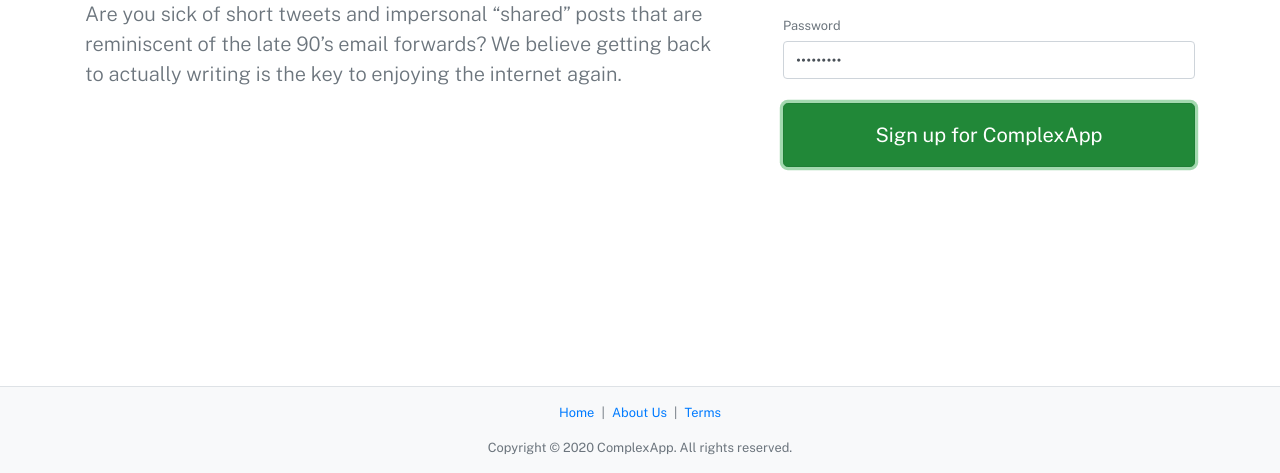
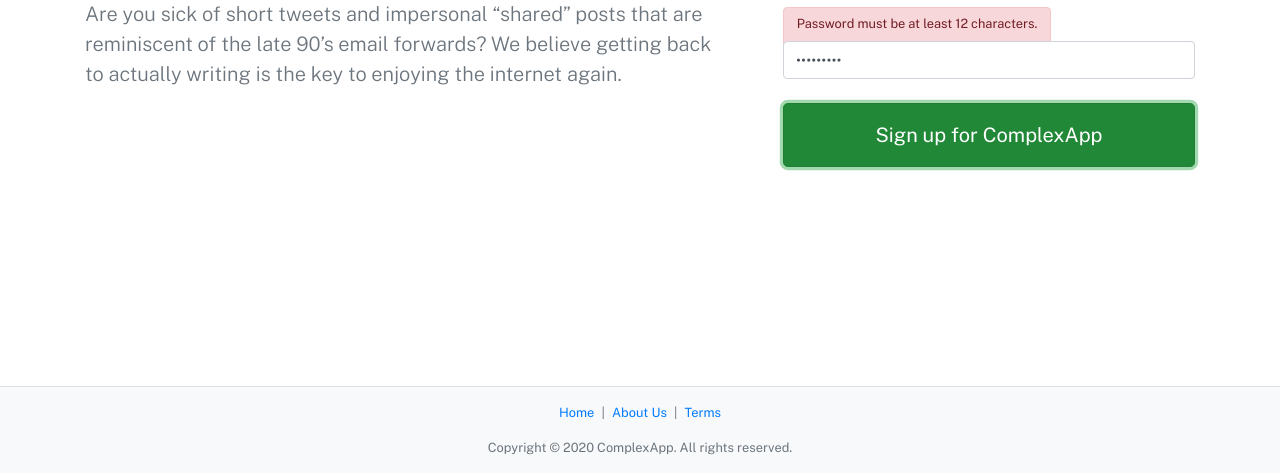
Before and after one commit to dongnhatanhtam01/react-hook-complex-app, a React app: page / in a window 1280 px wide. Both pictures are taken after typing "Sample", "name@example.com", "Sample123" into the empty fields and a click on the button "Sign up for ComplexApp". Shown: the part 327-800 px from the top of the page. Built offline with nearby package versions, Linux system fonts and the light colour scheme; some packages are replaced by stand-ins of ours; no server answers.

Commit message:
validate from with reducer action

```diff
--- a/app/components/HomeGuest.js
+++ b/app/components/HomeGuest.js
@@ -1,13 +1,13 @@
-import React, { useContext, useState } from "react"
+import React, { useContext, useState, useEffect } from "react"
 import UseEffectPage from "./useEffectPage"
 import Axios from "axios"
-// import FlashMessages from "./FlashMessages"
-// import DispatchContext from "../DispatchContext"
+import FlashMessages from "./FlashMessages"
+import DispatchContext from "../DispatchContext"
 import { useImmerReducer } from 'use-immer'
 import { CSSTransition } from 'react-transition-group'
 
 function HomeGuest() {
-  // const appDispatch = useContext(DispatchContext)
+  const appDispatch = useContext(DispatchContext)
   const initialState = {
     username: {
       value: "",
@@ -46,24 +46,60 @@
         }
         return
       case "USERNAME_AFTER_DELAYED":
+        if (draft.username.value.length < 3) {
+          draft.username.hasErrors = true
+          draft.username.message = "Username must be at least 3 characters."
+        }
+        if (!draft.username.hasErrors) {
+          draft.username.checkCount++
+        }
         return
       // check Username is unique after typing key-stroke
       case "USERNAME_IS_UNIQUE_HAH":
+        if (action.value) {
+          draft.username.hasErrors = true
+          draft.username.isUnique = false
+          draft.username.message = "That username has been taken already."
+        } else {
+          draft.username.isUnique = true
+        }
         return
       case "EMAIL_IMMEDIATELY":
         draft.email.hasErrors = false
         draft.email.value = action.value
         return
       case "EMAIL_AFTER_DELAYED":
+        if (!/^\S+@\S+$/.test(draft.email.value)) {
+          draft.email.hasErrors = true
+          draft.email.message = "You must provide a valid email address."
+        }
+        if (!draft.email.hasErrors) {
+          draft.email.checkCount++
+        }
         return
       // check EMAIL is unique after typing key-stroke
       case "EMAIL_IS_UNIQUE_HAH":
+        if(action.value) {
+          draft.email.hasErrors = true
+          draft.email.isUnique = false
+          draft.email.message = "That email is already used."
+        }else {
+          draft.email.isUnique = true
+        }
         return
       case "PW_IMMEDIATELY":
         draft.password.hasErrors = false
         draft.password.value = action.value
+        if(draft.password.value.length > 50) {
+          draft.password.hasErrors = true
+          draft.password.message = "Password cannot exceed 50 characters."
+        }
         return
       case "PW_AFTER_DELAYED":
+        if(draft.password.value.length < 12) {
+          draft.password.hasErrors = true
+          draft.password.message = "Password must be at least 12 characters."
+        }
         return
       // dispatch submit
       case "SUBMIT_FORM_HAH":
@@ -75,6 +111,100 @@
   // const [email, setEmail] = useState()
   // const [password, setPassword] = useState()
 
+  // timeour keystroke username    // /*|USEEFFECT WORKING change dependencies value|*/
+  useEffect(() => {
+    if (state.username.value) {
+      const delay = setTimeout(() => {
+        dispatch({ type: "USERNAME_AFTER_DELAYED" })
+      }, 800)
+      return () => clearTimeout(delay)
+    }
+  }, [state.username.value])
+
+  // timeour keystroke email
+  useEffect(() => {
+    if (state.email.value) {
+      const delay = setTimeout(() => {
+        dispatch({ type: "EMAIL_AFTER_DELAYED" })
+      }, 800)
+      return () => clearTimeout(delay)
+    }
+  }, [state.email.value])
+
+  // timeour keystroke password
+  useEffect(() => {
+    if (state.password.value) {
+      const delay = setTimeout(() => {
+        dispatch({ type: "PW_AFTER_DELAYED" })
+      }, 800)
+      return () => clearTimeout(delay)
+    }
+  }, [state.password.value])
+
+
+
+  // USERNAME_CHECK_UNIQUE     /*|USEEFFECT WORKING BASED ON DEPENDENCIES|*/
+  useEffect(() => {
+    if (state.username.checkCount) {
+      // Send axios request here
+      const ourRequest = Axios.CancelToken.source()
+      async function fetchResults() {
+        try {
+          const response = await Axios.post("/doesUsernameExist", { username: state.username.value }, { cancelToken: ourRequest.token })
+          dispatch({ type: "USERNAME_IS_UNIQUE_HAH", value: response.data })
+        }
+        catch (err) {
+          console.log("There was a problem or the request was cancelled.")
+          appDispatch({ type: "FLASH_MESSAGE_ACTION", value: "There was a problem or the request was cancelled." })
+        }
+      }
+      fetchResults()
+      return () => ourRequest.cancel()
+    }
+  }, [state.username.checkCount])
+
+  // EMAIL_CHECK_UNIQUE
+  useEffect(() => {
+    if (state.email.checkCount) {
+      // Send axios request here
+      const ourRequest = Axios.CancelToken.source()
+      async function fetchResults() {
+        try {
+          const response = await Axios.post("/doesEmailExist", { username: state.email.value }, { cancelToken: ourRequest.token })
+          dispatch({ type: "EMAIL_IS_UNIQUE_HAH", value: response.data })
+        }
+        catch (err) {
+          console.log("There was a problem or the request was cancelled.")
+          appDispatch({ type: "FLASH_MESSAGE_ACTION", value: "There was a problem or the request was cancelled." })
+        }
+      }
+      fetchResults()
+      return () => ourRequest.cancel()
+    }
+  }, [state.email.checkCount])
+
+    // PW_CHECK_UNIQUE     /*|USEEFFECT WORKING BASED ON DEPENDENCIES|*/
+    useEffect(() => {
+      if (state.password.checkCount) {
+        // Send axios request here
+        const ourRequest = Axios.CancelToken.source()
+        async function fetchResults() {
+          try {
+            const response = await Axios.post("/doesUsernameExist", { username: state.username.value }, { cancelToken: ourRequest.token })
+            dispatch({ type: "USERNAME_IS_UNIQUE_HAH", value: response.data })
+          }
+          catch (err) {
+            console.log("There was a problem or the request was cancelled.")
+            appDispatch({ type: "FLASH_MESSAGE_ACTION", value: "There was a problem or the request was cancelled." })
+          }
+        }
+        fetchResults()
+        return () => ourRequest.cancel()
+      }
+    }, [state.password.checkCount])
+
+
+  // TODO /**HOMEGUEST prototypes */
   function handleSubmit(e) {
     e.preventDefault()
   }
@@ -117,6 +247,10 @@
               </label>
               {/* <input onChange={e => setEmail(e.target.value)} id="email-register" name="email" className="form-control" type="text" placeholder="you@example.com" autoComplete="off" /> */}
               <input onChange={(e) => dispatch({ type: "EMAIL_IMMEDIATELY", value: e.target.value })} id="email-register" name="email" className="form-control" type="text" placeholder="you@example.com" autoComplete="off" />
+              <CSSTransition in={state.email.hasErrors} timeout={330} classNames="liveValidateMessage" unmountOnExit
+              >
+                <div className="alert alert-danger small liveValidateMessage">{state.email.message}</div>
+              </CSSTransition>
             </div>
             <div className="form-group">
               <label htmlFor="password-register" className="text-muted mb-1">
@@ -124,6 +258,10 @@
               </label>
               {/* <input onChange={e => setPassword(e.target.value)} id="password-register" name="password" className="form-control" type="password" placeholder="Create a password" /> */}
               <input onChange={(e) => dispatch({ type: "PW_IMMEDIATELY", value: e.target.value })} id="password-register" name="password" className="form-control" type="password" placeholder="Create a password" />
+              <CSSTransition in={state.password.hasErrors} timeout={330} classNames="liveValidateMessage" unmountOnExit
+              >
+                <div className="alert alert-danger small liveValidateMessage">{state.password.message}</div>
+              </CSSTransition>
             </div>
             <button type="submit" className="py-3 mt-4 btn btn-lg btn-success btn-block">
               Sign up for ComplexApp
--- a/app/components/Search.js
+++ b/app/components/Search.js
@@ -103,11 +103,11 @@
               <div className="list-group shadow-sm">
                 <div className="list-group-item active bg-success "><strong>Search Results</strong>({state.results.length}  {state.results.length > 1 ? "items" : "item"}) found</div>
                 { state.results.map(post => {
-                 return <Post post={post} key={post._id} onClick={()=> appDispatch({ type: "CLOSE_SEARCH" })}/>
+                  return <Post post={post} key={post._id} onClick={() => appDispatch({ type: "CLOSE_SEARCH" })} />
                 })}
               </div>
             )}
-            {!Boolean(state.results.length)&& <p className="alert alert-danger text-center shadow-sm">Sorry, we could not find results for that search.</p>}
+            {!Boolean(state.results.length) && <p className="alert alert-danger text-center shadow-sm">Sorry, we could not find results for that search.</p>}
           </div>
         </div>
       </div>
--- a/app/main.css
+++ b/app/main.css
@@ -215,7 +215,7 @@
     display: flex;
     flex-direction: column;
     position: fixed;
-    z-index: 9000;
+    z-index: 99999;
     top: 0;
     left: 0;
     bottom: 0;
```
